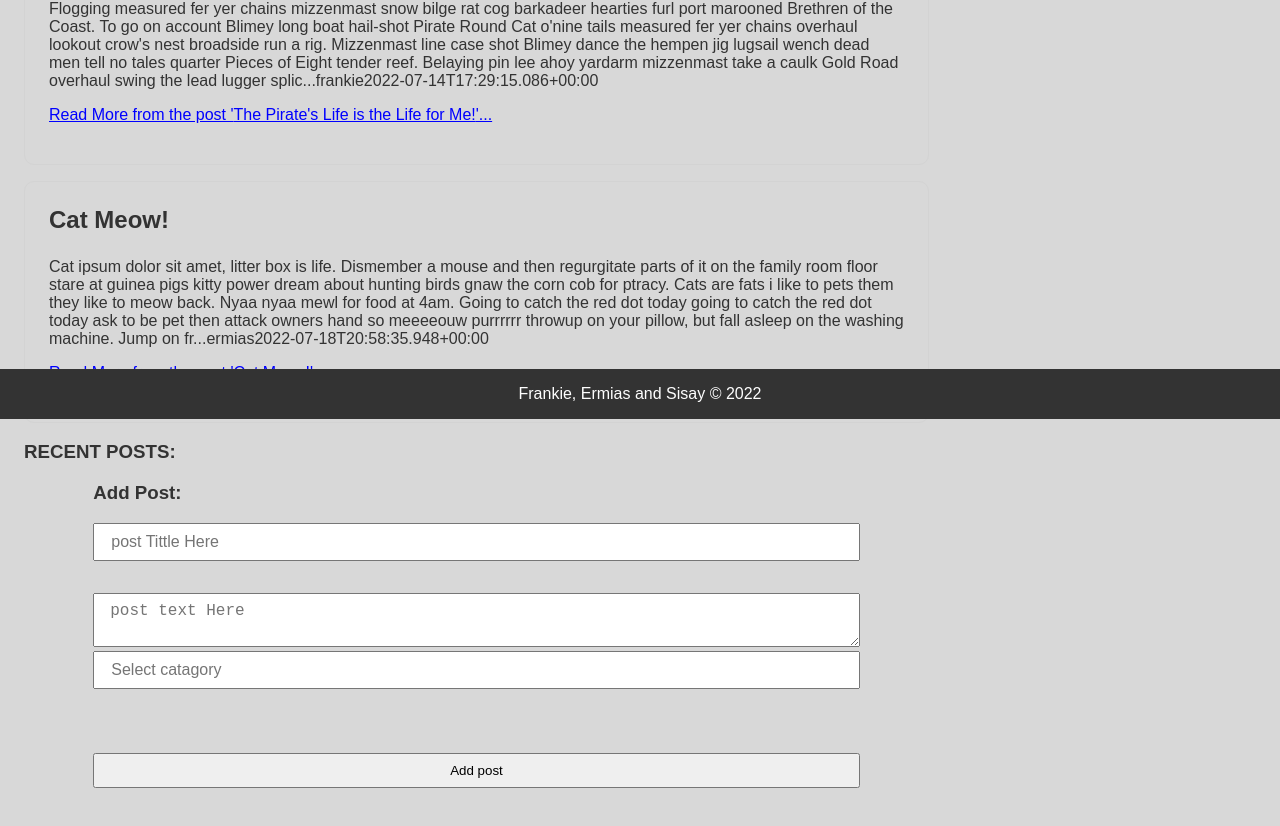
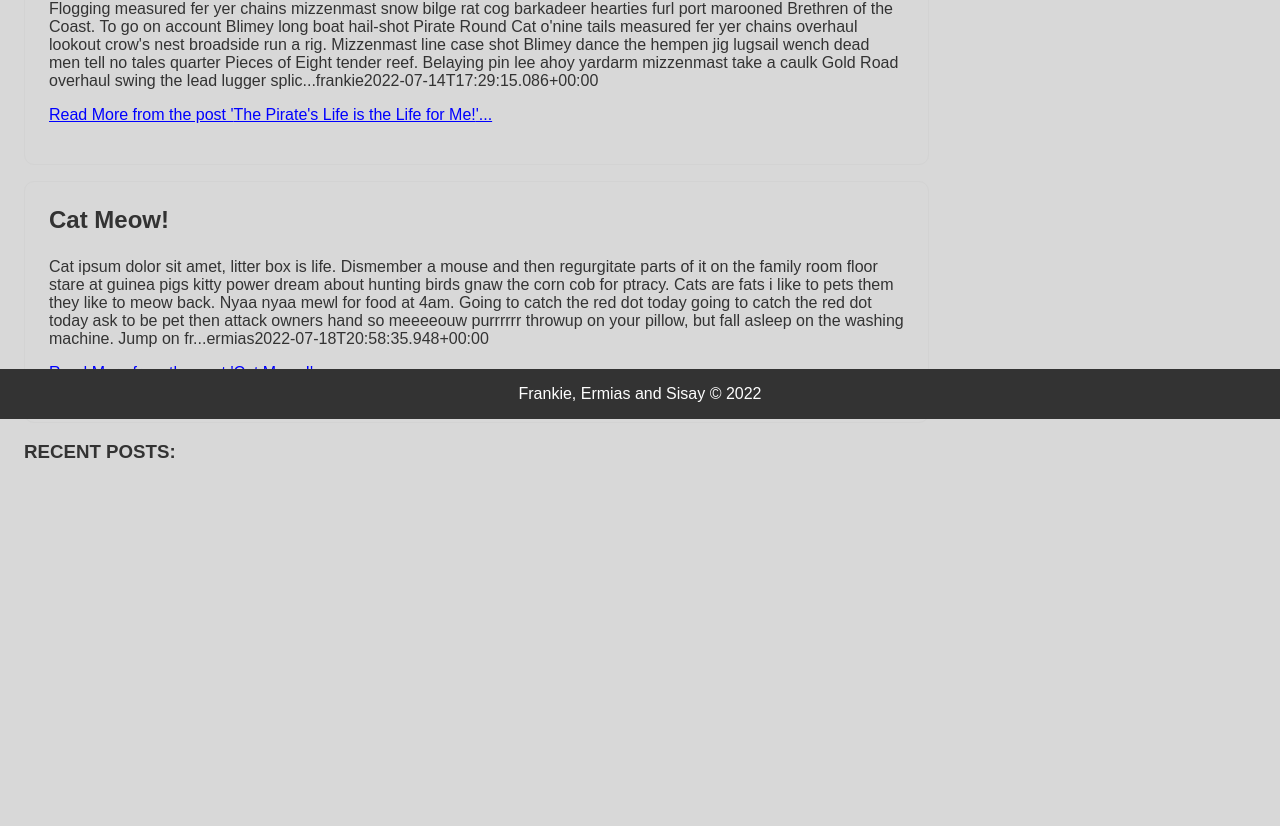
Before and after one commit to sisay2405/fullstack-react-blog-app, a React (Create React App) app in the folder client/: page / in a window 1280 px wide. Shown: the part 521-1347 px from the top of the page. After the commit the page ends 984 px from the top, so only its background shows below. Built offline with nearby package versions, Linux system fonts and the light colour scheme; data requests are answered from the project's data file.

Commit message:
update main

```diff
--- a/client/src/pages/Posts.jsx
+++ b/client/src/pages/Posts.jsx
@@ -7,7 +7,7 @@ const Posts = () => {
     <main>
       <Post />
       <h3>RECENT POSTS:</h3>
-      <AddPost />
+      {/* <AddPost /> */}
     </main>
   );
 };
```
